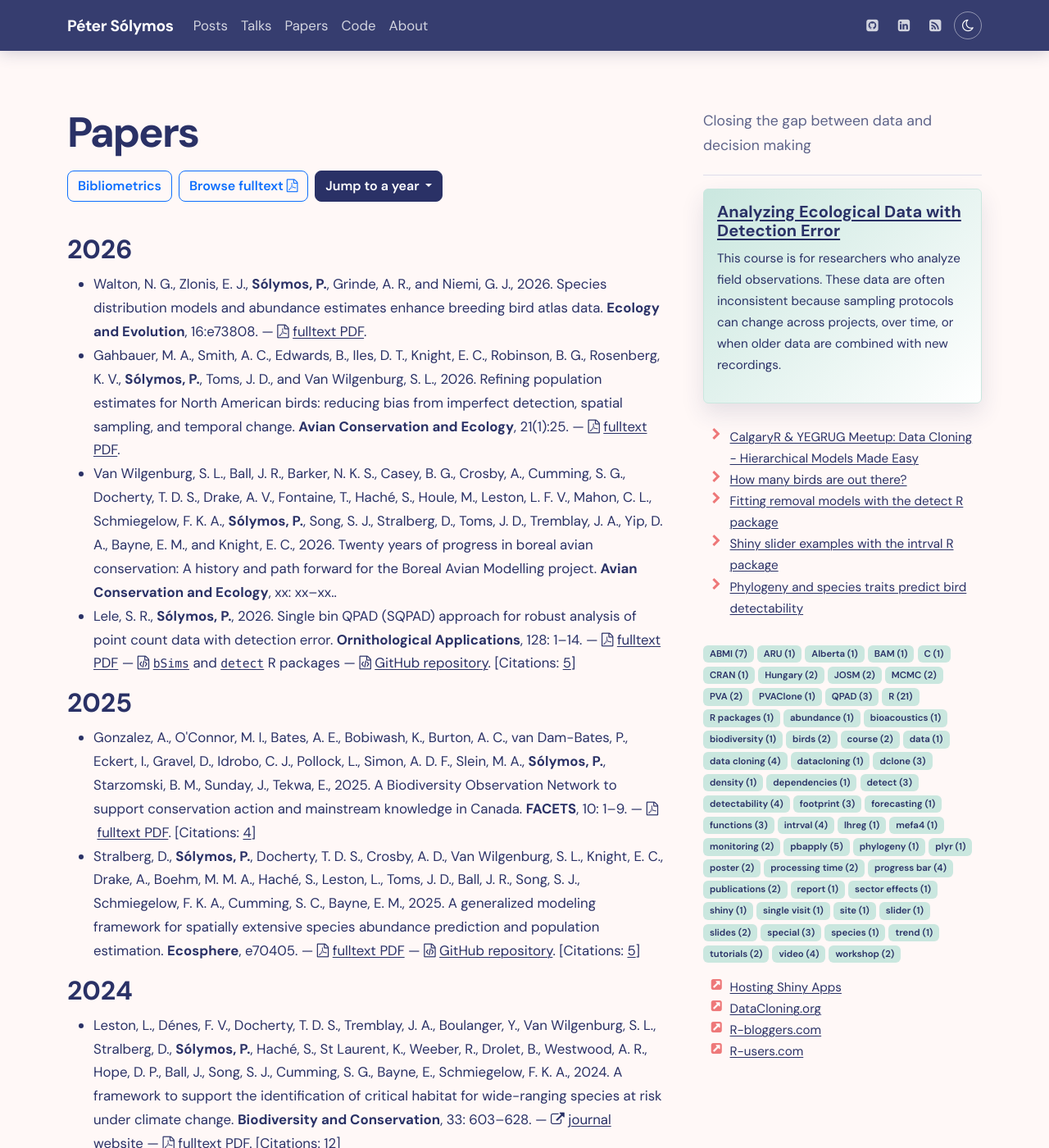
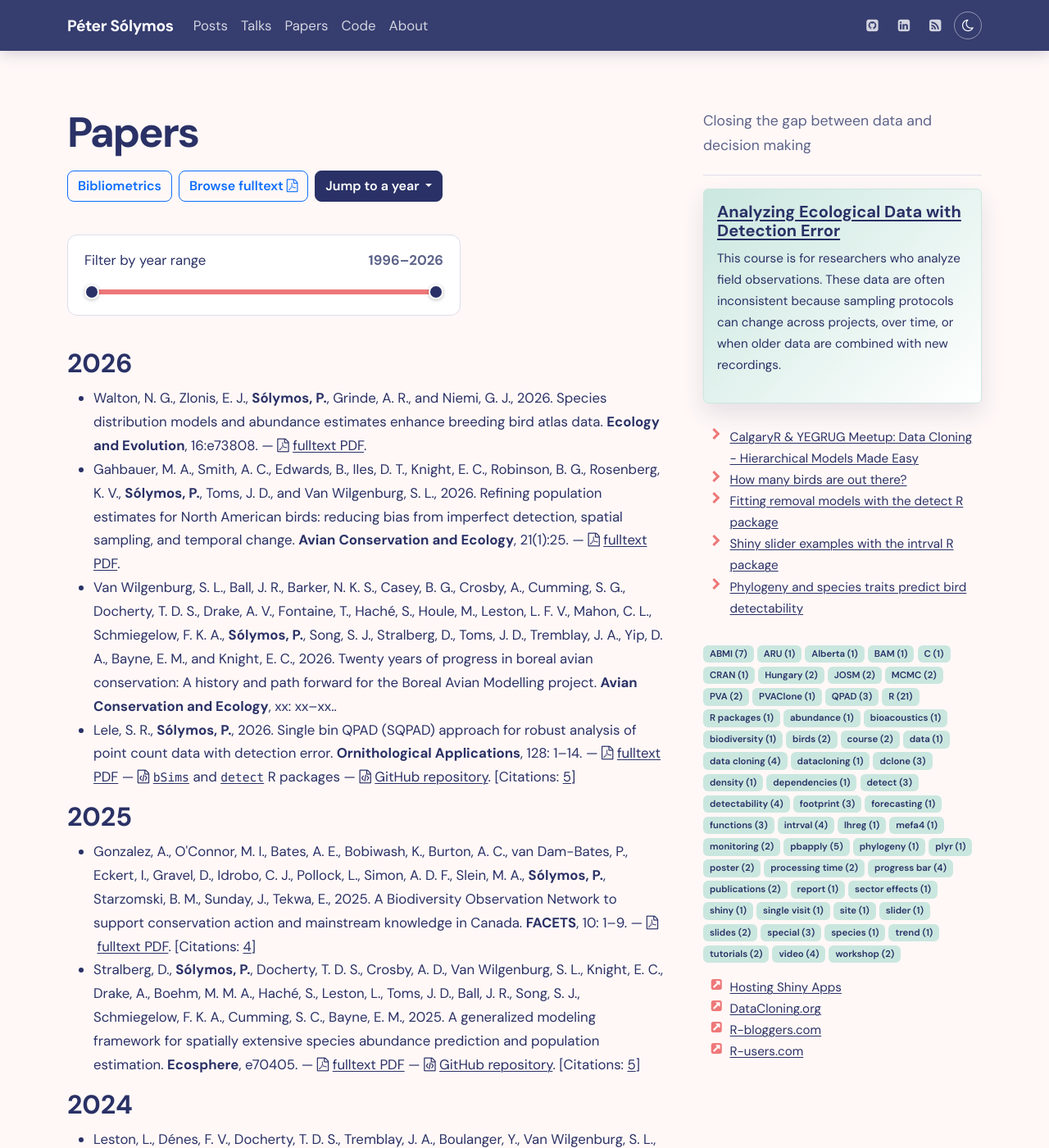
Before and after one commit to psolymos/psolymos.github.io, a Jekyll site: the page built from papers/index.md, in a window 1280 px wide and 1400 px high. Shown: the whole window at 82% size. Built offline with Jekyll 4.4.1, drawn with Linux system fonts in a browser that asks for light colours; comment, search, counter and statistics services are not loaded.

Commit message:
Slider
Signed-off-by: Peter Solymos <psolymos@gmail.com>

```diff
--- a/assets/site.css
+++ b/assets/site.css
@@ -113,6 +113,19 @@ h2.subtitle { color: var(--muted); font-family: "DM Sans", system-ui, sans-serif
 .papers-actions .btn { border-radius: 0.5rem; font-weight: 600; }
 .btn-primary { --bs-btn-bg: #2a3166; --bs-btn-border-color: #2a3166; --bs-btn-hover-bg: #1e244e; --bs-btn-hover-border-color: #1e244e; --bs-btn-active-bg: #1e244e; --bs-btn-active-border-color: #1e244e; }
 
+.year-range-filter { background: var(--surface); border: 1px solid var(--line); border-radius: 0.75rem; margin-bottom: 2.5rem; max-width: 30rem; padding: 1rem 1.25rem; }
+.year-range-filter-header { align-items: center; display: flex; justify-content: space-between; margin-bottom: 0.75rem; }
+.year-range-filter-value { color: var(--muted); font-weight: 700; }
+.year-range-slider { height: 1.5rem; position: relative; }
+.year-range-track, .year-range-progress { border-radius: 999px; height: 0.35rem; position: absolute; top: 0.575rem; }
+.year-range-track { background: var(--line); left: 0; width: 100%; }
+.year-range-progress { background: var(--accent); }
+.year-range-slider input[type="range"] { -webkit-appearance: none; appearance: none; background: transparent; left: 0; margin: 0; pointer-events: none; position: absolute; top: 0; width: 100%; }
+.year-range-slider input[type="range"]::-webkit-slider-runnable-track { background: transparent; height: 1.5rem; }
+.year-range-slider input[type="range"]::-moz-range-track { background: transparent; height: 1.5rem; }
+.year-range-slider input[type="range"]::-webkit-slider-thumb { -webkit-appearance: none; background: var(--brand); border: 2px solid #fff; border-radius: 50%; box-shadow: 0 1px 4px rgba(0, 0, 0, 0.25); cursor: pointer; height: 1.1rem; margin-top: 0.2rem; pointer-events: auto; width: 1.1rem; }
+.year-range-slider input[type="range"]::-moz-range-thumb { background: var(--brand); border: 2px solid #fff; border-radius: 50%; box-shadow: 0 1px 4px rgba(0, 0, 0, 0.25); cursor: pointer; height: 1.1rem; pointer-events: auto; width: 1.1rem; }
+
 :root[data-theme="dark"] .site-main th { background: #434b82; }
 :root[data-theme="dark"] .post-card .card-header { background: var(--surface); }
 :root[data-theme="dark"] .list-group-item { --bs-list-group-bg: var(--surface); --bs-list-group-color: var(--ink); --bs-list-group-action-color: var(--ink); --bs-list-group-action-hover-bg: #434b82; --bs-list-group-action-hover-color: var(--ink); }
@@ -129,6 +142,8 @@ h2.subtitle { color: var(--muted); font-family: "DM Sans", system-ui, sans-serif
 :root[data-theme="dark"] .post-navigation a { background: var(--surface); border-color: var(--line); }
 :root[data-theme="dark"] .btn-primary { --bs-btn-bg: #ee7879; --bs-btn-border-color: #ee7879; --bs-btn-color: #2a3166; --bs-btn-hover-bg: #f4abaa; --bs-btn-hover-border-color: #f4abaa; --bs-btn-hover-color: #2a3166; --bs-btn-active-bg: #f4abaa; --bs-btn-active-border-color: #f4abaa; --bs-btn-active-color: #2a3166; }
 :root[data-theme="dark"] .btn-outline-primary { --bs-btn-color: #cae7df; --bs-btn-border-color: #cae7df; --bs-btn-hover-bg: #cae7df; --bs-btn-hover-border-color: #cae7df; --bs-btn-hover-color: #2a3166; }
+:root[data-theme="dark"] .year-range-slider input[type="range"]::-webkit-slider-thumb { background: var(--accent); }
+:root[data-theme="dark"] .year-range-slider input[type="range"]::-moz-range-thumb { background: var(--accent); }
 
 @media (max-width: 991.98px) { .site-nav .navbar-nav { padding: 0.75rem 0; } .site-main { padding-top: 2.5rem; } }
 @media (max-width: 575.98px) { body { font-size: 1rem; } .site-hero { padding: 5.75rem 0 2rem; } .site-hero .carousel { padding-left: 3.25rem; padding-right: 3.25rem; } .site-hero .carousel-content { min-height: 19rem; } .site-hero .carousel-control-next, .site-hero .carousel-control-prev { width: 2.5rem; } .site-main { padding-top: 2rem; } }
--- a/papers/index.md
+++ b/papers/index.md
@@ -48,7 +48,25 @@ excerpt: The list of peer-reviewed scientific papers written by Peter Solymos.
 
 </div>
 
+{% assign sorted_years = page.years | sort %}
+{% assign min_year = sorted_years | first %}
+{% assign max_year = sorted_years | last %}
+
+<div class="year-range-filter">
+  <div class="year-range-filter-header">
+    <label class="form-label mb-0" for="yearRangeMin">Filter by year range</label>
+    <span class="year-range-filter-value"><span id="yearRangeMinLabel">{{ min_year }}</span>&ndash;<span id="yearRangeMaxLabel">{{ max_year }}</span></span>
+  </div>
+  <div class="year-range-slider">
+    <div class="year-range-track"></div>
+    <div class="year-range-progress" id="yearRangeProgress"></div>
+    <input type="range" id="yearRangeMin" min="{{ min_year }}" max="{{ max_year }}" value="{{ min_year }}" step="1" aria-label="Minimum year">
+    <input type="range" id="yearRangeMax" min="{{ min_year }}" max="{{ max_year }}" value="{{ max_year }}" step="1" aria-label="Maximum year">
+  </div>
+</div>
+
 {% for yr in page.years %}
+<div class="papers-year" data-year="{{ yr }}">
 <h2 id="{{ yr }}">{{ yr }}</h2>
 <ul>
   {% for ms in site.data.papers %}
@@ -57,4 +75,50 @@ excerpt: The list of peer-reviewed scientific papers written by Peter Solymos.
   {% endif %}
   {% endfor %}
 </ul>
+</div>
 {% endfor %}
+
+<script>
+  (() => {
+    const minInput = document.getElementById("yearRangeMin");
+    const maxInput = document.getElementById("yearRangeMax");
+    if (!minInput || !maxInput) return;
+
+    const minLabel = document.getElementById("yearRangeMinLabel");
+    const maxLabel = document.getElementById("yearRangeMaxLabel");
+    const progress = document.getElementById("yearRangeProgress");
+    const yearBlocks = document.querySelectorAll(".papers-year");
+    const rangeMin = Number(minInput.min);
+    const rangeMax = Number(minInput.max);
+
+    function update() {
+      const minVal = Number(minInput.value);
+      const maxVal = Number(maxInput.value);
+      minLabel.textContent = minVal;
+      maxLabel.textContent = maxVal;
+      const left = ((minVal - rangeMin) / (rangeMax - rangeMin)) * 100;
+      const right = ((maxVal - rangeMin) / (rangeMax - rangeMin)) * 100;
+      progress.style.left = left + "%";
+      progress.style.width = (right - left) + "%";
+      yearBlocks.forEach((block) => {
+        const yr = Number(block.dataset.year);
+        block.hidden = yr < minVal || yr > maxVal;
+      });
+    }
+
+    minInput.addEventListener("input", () => {
+      if (Number(minInput.value) > Number(maxInput.value)) {
+        minInput.value = maxInput.value;
+      }
+      update();
+    });
+    maxInput.addEventListener("input", () => {
+      if (Number(maxInput.value) < Number(minInput.value)) {
+        maxInput.value = minInput.value;
+      }
+      update();
+    });
+
+    update();
+  })();
+</script>
```
